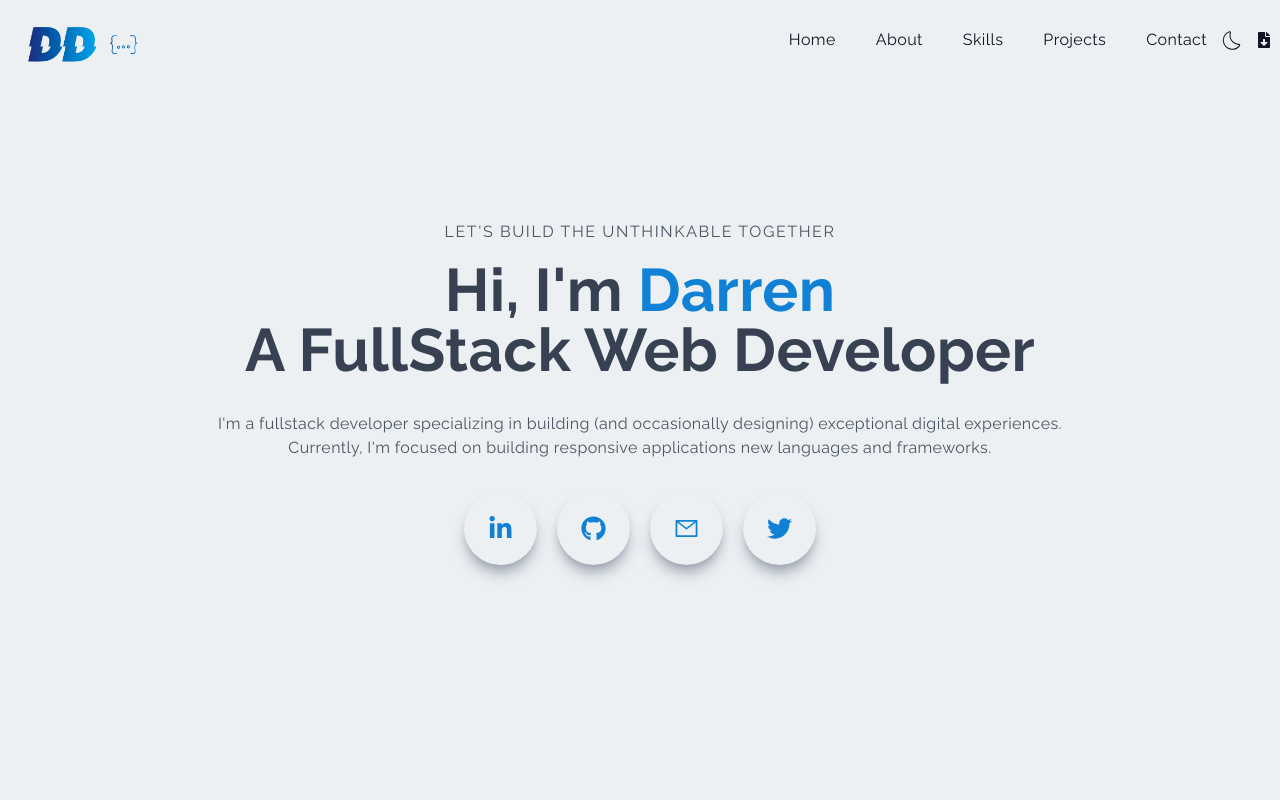
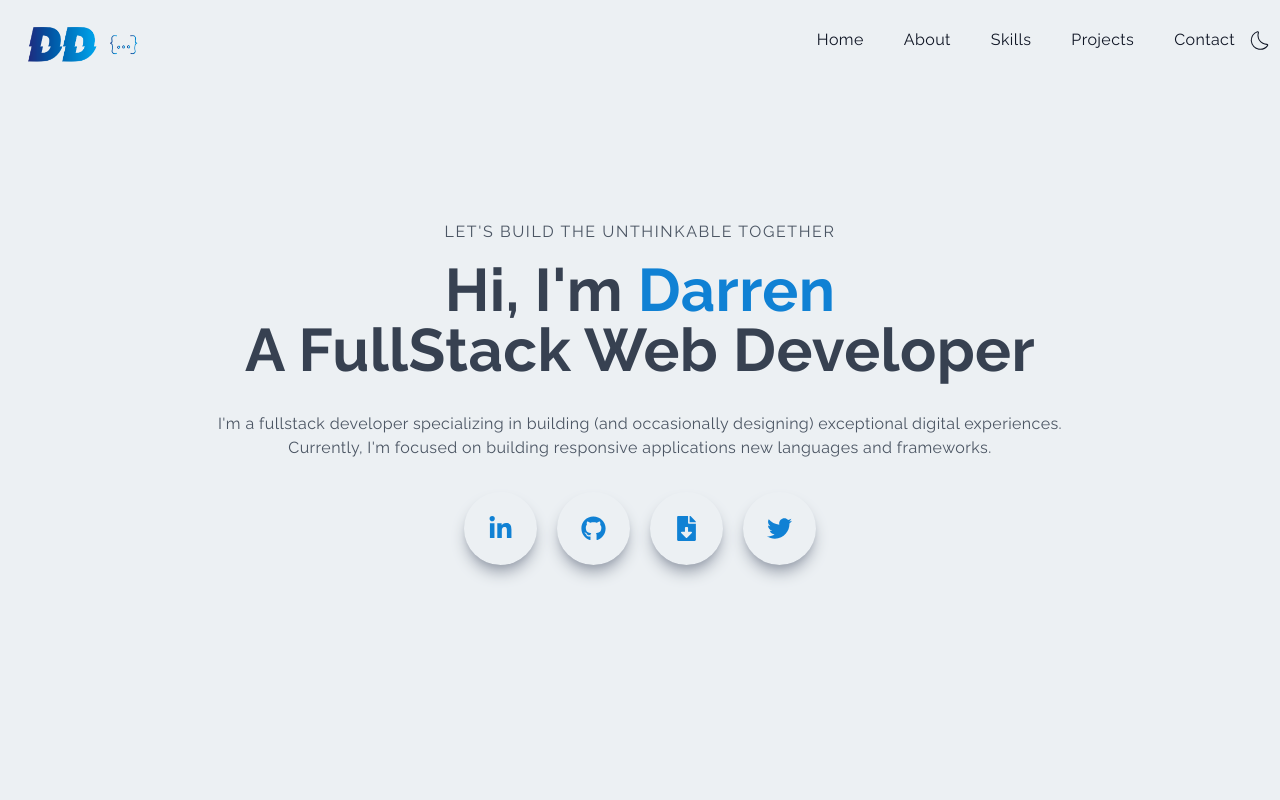
Before and after one commit to ddelimond/MyPortfolio, a Next.js app: page / in a window 1280 px wide. Shown: the top 800 px of the page. Built offline with nearby package versions, Linux system fonts and the light colour scheme.

Commit message:
=updated resume

```diff
--- a/components/Navbar.jsx
+++ b/components/Navbar.jsx
@@ -47,7 +47,6 @@ return (
 
                     <Toggle />
 
-                    <a href='/Darren Delimond Resume 2023.pdf' download='Darren Delimond Resume'>{<FaFileDownload/>}</a>
 
                     <section className='mobileMenu cursor-pointer md:hidden'>
                         <AiOutlineMenu size={25} onClick={handleOpen}/>
--- a/components/Welcome.jsx
+++ b/components/Welcome.jsx
@@ -1,6 +1,6 @@
 import Link from 'next/link'
 import React from 'react'
-import { FaGithub, FaLinkedinIn, FaTwitter   } from "react-icons/fa";
+import {FaFileDownload, FaGithub, FaLinkedinIn, FaTwitter} from "react-icons/fa";
 import { AiOutlineMail} from "react-icons/ai";
 import {BsFillPersonLinesFill   } from "react-icons/bs";
 
@@ -15,10 +15,11 @@ const Welcome = () => {
           <h1 className='py-4 dark:text-white text-gray-700'>Hi, I&apos;m <span className='text-[rgb(16,129,212)] dark:text-[rgb(14,178,243)]'>Darren</span><br/> A FullStack Web Developer</h1>
           <p className='py-4 dark:text-white text-gray-600 max-w-[70%] m-auto'> I&apos;m a fullstack developer specializing in building (and occasionally designing) exceptional digital experiences. Currently, I&apos;m focused on building responsive applications new languages and frameworks.</p>
                 <article className='social flex  max-w-[330px] m-auto items-center justify-center gap-x-5 mx-auto my-4 w-full sm:w-[80%]'>
-            <Link target='_blank' href='https://www.linkedin.com/in/darren-delimond-6b9297114/' className='text-[rgb(16,129,212)] dark:text-[rgb(14,178,243)] transition duration-500 hover:scale-[1.2] rounded-full shadow-lg shadow-gray-400 p-6'><FaLinkedinIn size={25} /></Link>
-            <Link target='_blank' href='https://github.com/ddelimond' className='text-[rgb(16,129,212)] dark:text-[rgb(14,178,243)] transition duration-500 hover:scale-[1.2] rounded-full shadow-lg shadow-gray-400 p-6'><FaGithub size={25} /></Link>
-            <Link  href='#contact'className='text-[rgb(16,129,212)] dark:text-[rgb(14,178,243)] transition duration-500 hover:scale-[1.2] rounded-full shadow-lg shadow-gray-400 dark:shadow-black-400 p-6'><AiOutlineMail size={25}  /></Link>
-            <Link target='_blank' href='https://twitter.com/D2theDev' className='text-[rgb(16,129,212)] dark:text-[rgb(14,178,243)] transition duration-500 hover:scale-[1.2] rounded-full shadow-lg shadow-gray-400 p-6'><FaTwitter size={25}  /></Link>
+                    <Link target='_blank' href='https://www.linkedin.com/in/darren-delimond-6b9297114/' className='text-[rgb(16,129,212)] dark:text-[rgb(14,178,243)] transition duration-500 hover:scale-[1.2] rounded-full shadow-lg shadow-gray-400 p-6'><FaLinkedinIn size={25} /></Link>
+                    <Link target='_blank' href='https://github.com/ddelimond' className='text-[rgb(16,129,212)] dark:text-[rgb(14,178,243)] transition duration-500 hover:scale-[1.2] rounded-full shadow-lg shadow-gray-400 p-6'><FaGithub size={25} /></Link>
+                    <a target='_blank' href="resume.pdf" className='text-[rgb(16,129,212)] dark:text-[rgb(14,178,243)] transition duration-500 hover:scale-[1.2] rounded-full shadow-lg shadow-gray-400 p-6' download="Darren Delimond's Resume"><FaFileDownload size={25}/></a>
+                    <Link target='_blank' href='https://twitter.com/D2theDev' className='text-[rgb(16,129,212)] dark:text-[rgb(14,178,243)] transition duration-500 hover:scale-[1.2] rounded-full shadow-lg shadow-gray-400 p-6'><FaTwitter size={25}  /></Link>
+
                 </article>
             </article>
         </section>
```
Also changed, not shown: 1 other file (tests, documents, lock files or other folders).
